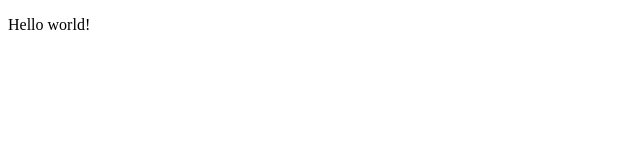
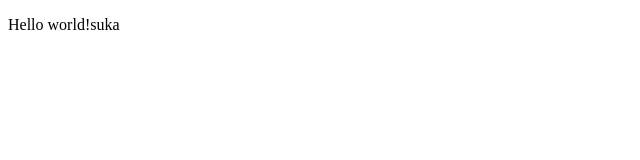
Before and after one commit to bordertouch/practice, a plain HTML site: page index.html in a window 1280 px wide. Shown: the full height of the page, 0-640 px from the left. Drawn offline with Linux system fonts and the light colour scheme.

Commit message:
second commit

```diff
--- a/index.html
+++ b/index.html
@@ -7,7 +7,7 @@
     <title>Document</title>
 </head>
 <body>
-    <p>Hello world!</p>
+    <p>Hello world!suka</p>
   <script src="js/8_interpolation.js"></script>
 </body>
 </html>
```
